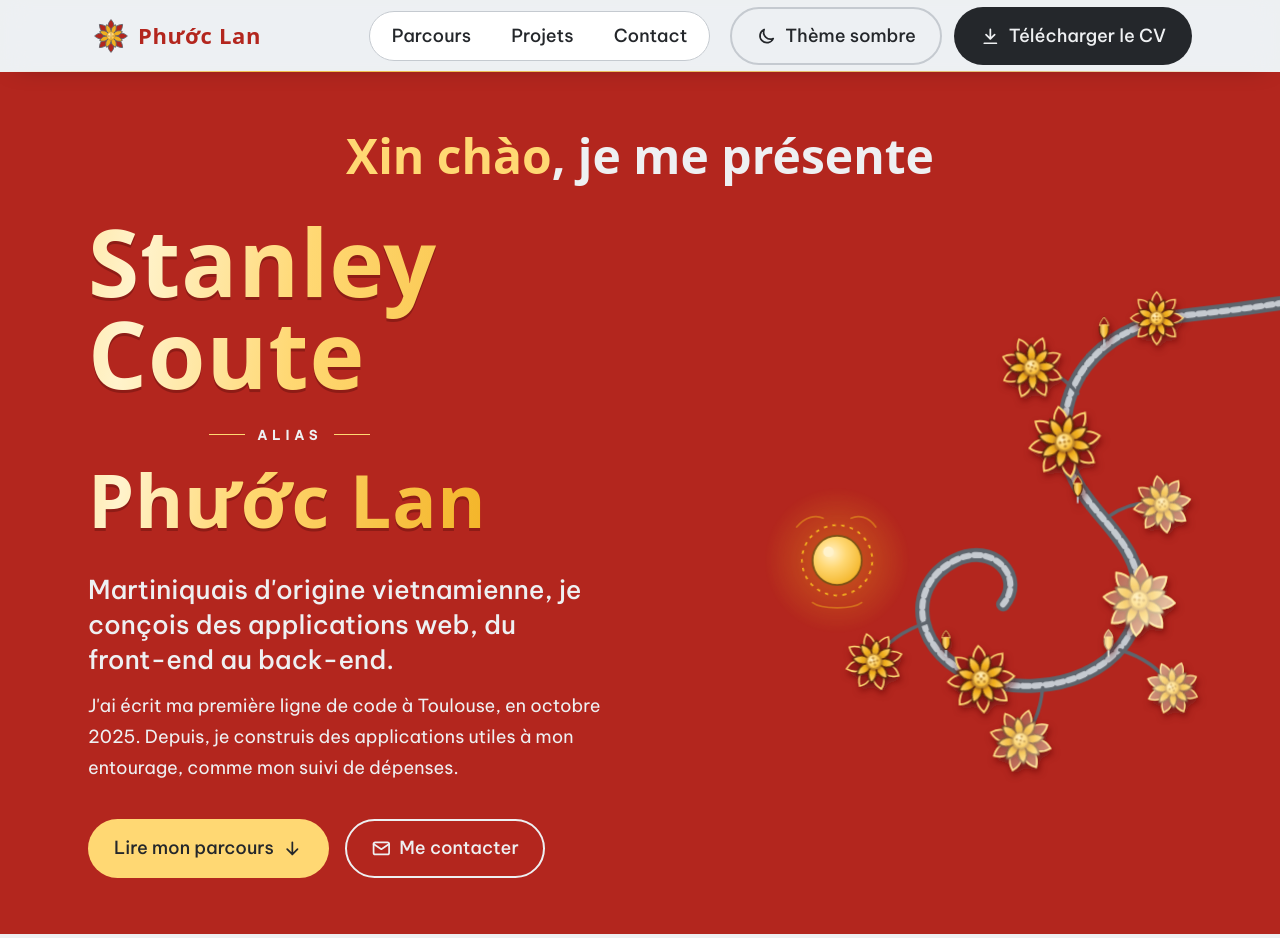
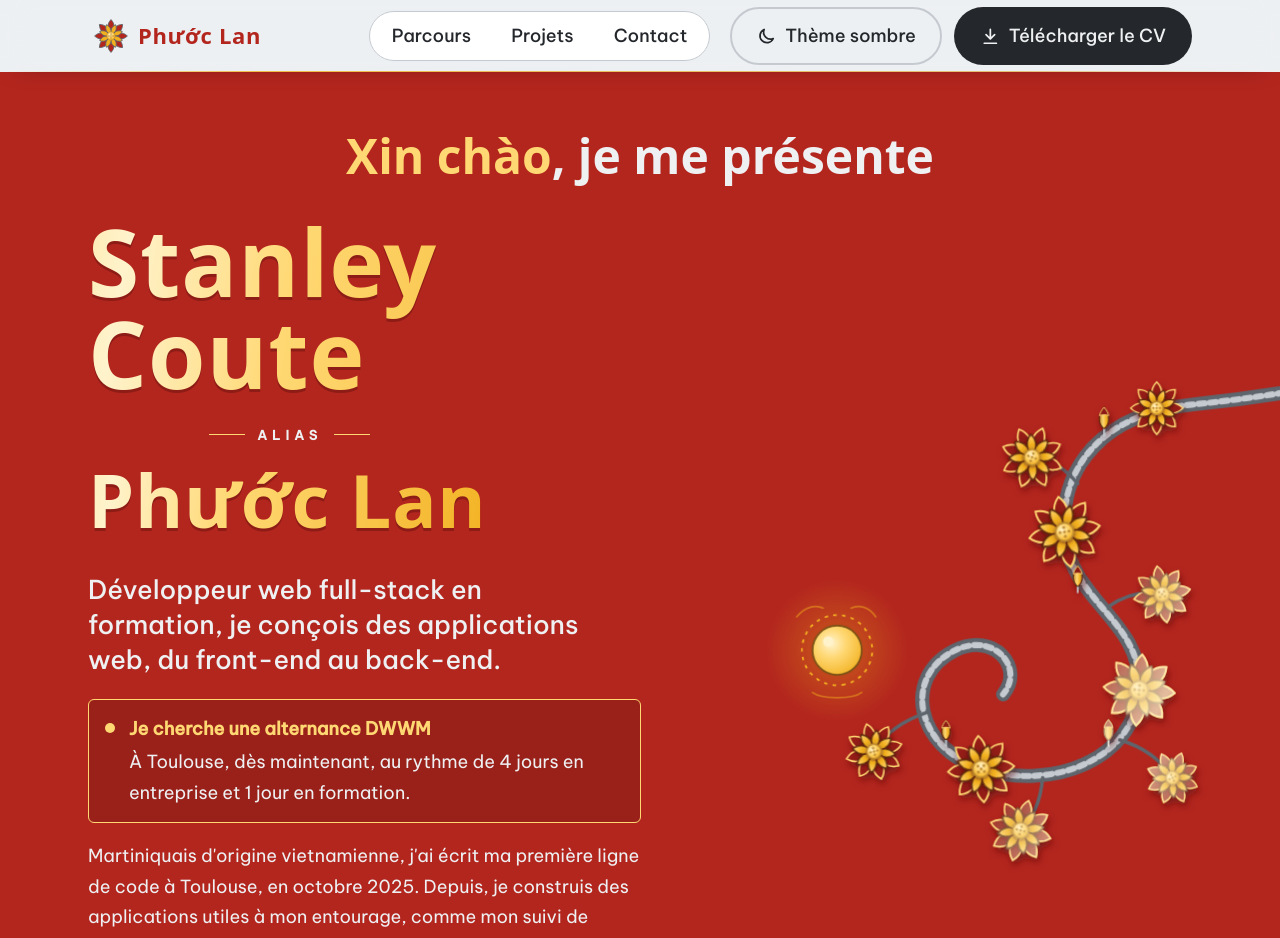
Before and after one commit to stanley-minh/portfolio, a React (Vite) app: page / in a window 1280 px wide. Shown: the top 938 px of the page. Built offline with nearby package versions, Linux system fonts and the light colour scheme.

Commit message:
feat(hero): annoncer la recherche d'alternance dès le premier écran
Un encart sous la présentation dit quoi, où, quand et à quel rythme. Les mêmes informations, centralisées dans ALTERNANCE (site.ts), sont reprises par le Parcours et le Contact.

```diff
--- a/src/components/Contact.tsx
+++ b/src/components/Contact.tsx
@@ -1,4 +1,4 @@
-import { CONTACT, prettyUrl } from '../data/site';
+import { ALTERNANCE, CONTACT, prettyUrl } from '../data/site';
 import { CodeIcon, DownloadIcon, MailIcon, ProfileIcon } from './Icons';
 import { LotusIcon } from './LotusSymbols';
 import styles from './Contact.module.css';
@@ -17,7 +17,8 @@ export function Contact() {
             Me contacter
           </h2>
           <p className={styles.text}>
-            Je recherche une entreprise pour préparer le titre DWWM en alternance. N'hésitez pas à me contacter.
+            Je recherche une entreprise pour préparer le titre {ALTERNANCE.diploma} en alternance, à {ALTERNANCE.city},{' '}
+            {ALTERNANCE.start}, au rythme de {ALTERNANCE.rhythm}. N'hésitez pas à me contacter.
           </p>
         </div>
 
--- a/src/components/Hero.module.css
+++ b/src/components/Hero.module.css
@@ -153,8 +153,59 @@
   font-weight: 500;
 }
 
+/*
+  La recherche d'alternance : un encart cerclé d'or, juste sous la présentation.
+  Le voile sombre renforce le contraste : ngoc passe au-dessus de 4,8:1 et suong au-dessus de 5,7:1.
+*/
+.availability {
+  display: flex;
+  align-items: flex-start;
+  gap: 14px;
+  max-width: 46ch;
+  margin-top: 22px;
+  padding: 14px 20px 14px 16px;
+  border: 1px solid var(--ngoc);
+  border-radius: var(--radius);
+  background: rgb(0 0 0 / 0.14);
+}
+
+.availabilityTitle {
+  display: block;
+  margin-bottom: 2px;
+  color: var(--ngoc);
+  font-size: 1.125rem;
+  font-weight: 700;
+}
+
+/* Le point « disponible » : il pulse doucement, comme un statut en ligne. */
+.availabilityDot {
+  flex: none;
+  width: 10px;
+  height: 10px;
+  margin-top: 0.5em;
+  border-radius: 50%;
+  background: var(--ngoc);
+  animation: dispo-pulse 2.4s ease-out infinite;
+}
+
+@keyframes dispo-pulse {
+  0% {
+    box-shadow: 0 0 0 0 rgb(255 216 115 / 0.7);
+  }
+  70%,
+  100% {
+    box-shadow: 0 0 0 10px rgb(255 216 115 / 0);
+  }
+}
+
+@media (prefers-reduced-motion: reduce) {
+  .availabilityDot {
+    animation: none;
+  }
+}
+
 .hook {
-  margin-top: 14px;
+  margin-top: 18px;
   max-width: 46ch;
 }
 
--- a/src/components/Hero.tsx
+++ b/src/components/Hero.tsx
@@ -1,4 +1,4 @@
-import { IDENTITY } from '../data/site';
+import { ALTERNANCE, IDENTITY } from '../data/site';
 import { DragonBranch } from './DragonBranch';
 import { ArrowDownIcon, MailIcon } from './Icons';
 import styles from './Hero.module.css';
@@ -29,12 +29,21 @@ export function Hero() {
             </span>
           </p>
           <p className={styles.lead}>
-            Martiniquais d'origine vietnamienne, je conçois des applications web, du{' '}
+            Développeur web <span className="nowrap">full-stack</span> en formation, je conçois des applications web, du{' '}
             <span className="nowrap">front-end</span> au <span className="nowrap">back-end</span>.
           </p>
+          {/* Ce qu'un recruteur cherche en premier : quoi, où, quand, à quel rythme. */}
+          <p className={styles.availability}>
+            <span className={styles.availabilityDot} aria-hidden="true" />
+            <span>
+              {/* L'espace après <strong> sépare les deux phrases pour les lecteurs d'écran. */}
+              <strong className={styles.availabilityTitle}>Je cherche une alternance {ALTERNANCE.diploma}</strong>{' '}
+              À {ALTERNANCE.city}, {ALTERNANCE.start}, au rythme de {ALTERNANCE.rhythm}.
+            </span>
+          </p>
           <p className={styles.hook}>
-            J'ai écrit ma première ligne de code à Toulouse, en octobre 2025. Depuis, je construis des applications utiles
-            à mon entourage, comme mon suivi de dépenses.
+            Martiniquais d'origine vietnamienne, j'ai écrit ma première ligne de code à Toulouse, en octobre 2025. Depuis, je
+            construis des applications utiles à mon entourage, comme mon suivi de dépenses.
           </p>
           <div className={styles.actions}>
             <a href="#parcours" className={`btn ${styles.primary}`}>
--- a/src/data/parcours.ts
+++ b/src/data/parcours.ts
@@ -3,6 +3,7 @@
  * Le composant <Parcours> se contente d'afficher ce tableau :
  * pour modifier le contenu, on ne touche qu'à ce fichier.
  */
+import { ALTERNANCE } from './site';
 
 /** Statut d'une étape. Il est toujours dit par une forme ET un mot, jamais par la couleur seule. */
 export type StepStatus = 'done' | 'now' | 'objective';
@@ -50,7 +51,7 @@ export const STEPS: Step[] = [
     date: '2026',
     title: 'Titre professionnel DWWM, en alternance',
     place: 'Studi',
-    text: 'Développeur web et web mobile, niveau bac+2. Je recherche une entreprise d’accueil.',
+    text: `Développeur web et web mobile, niveau bac+2. Je recherche une entreprise d’accueil à ${ALTERNANCE.city}, ${ALTERNANCE.start}, au rythme de ${ALTERNANCE.rhythm}.`,
     status: 'now',
     skills: ['React', 'Node.js', 'PHP', 'SQL'],
     vi: 'Đang học',
--- a/src/data/site.ts
+++ b/src/data/site.ts
@@ -8,6 +8,18 @@ export const IDENTITY = {
   name: 'Stanley Coute',
   /** Prénom vietnamien, avec ses accents (à lire en vietnamien : lang="vi"). */
   alias: 'Phước Lan',
+} as const;
+
+/**
+ * La recherche d'alternance. Reprise par le Hero, le Parcours et le Contact :
+ * quand la situation change, on ne modifie que cet objet
+ * (et le bloc <noscript> d'index.html, qui ne peut pas l'importer).
+ */
+export const ALTERNANCE = {
+  diploma: 'DWWM',
+  city: 'Toulouse',
+  start: 'dès maintenant',
+  rhythm: '4 jours en entreprise et 1 jour en formation',
 } as const;
 
 export const CONTACT = {
```
